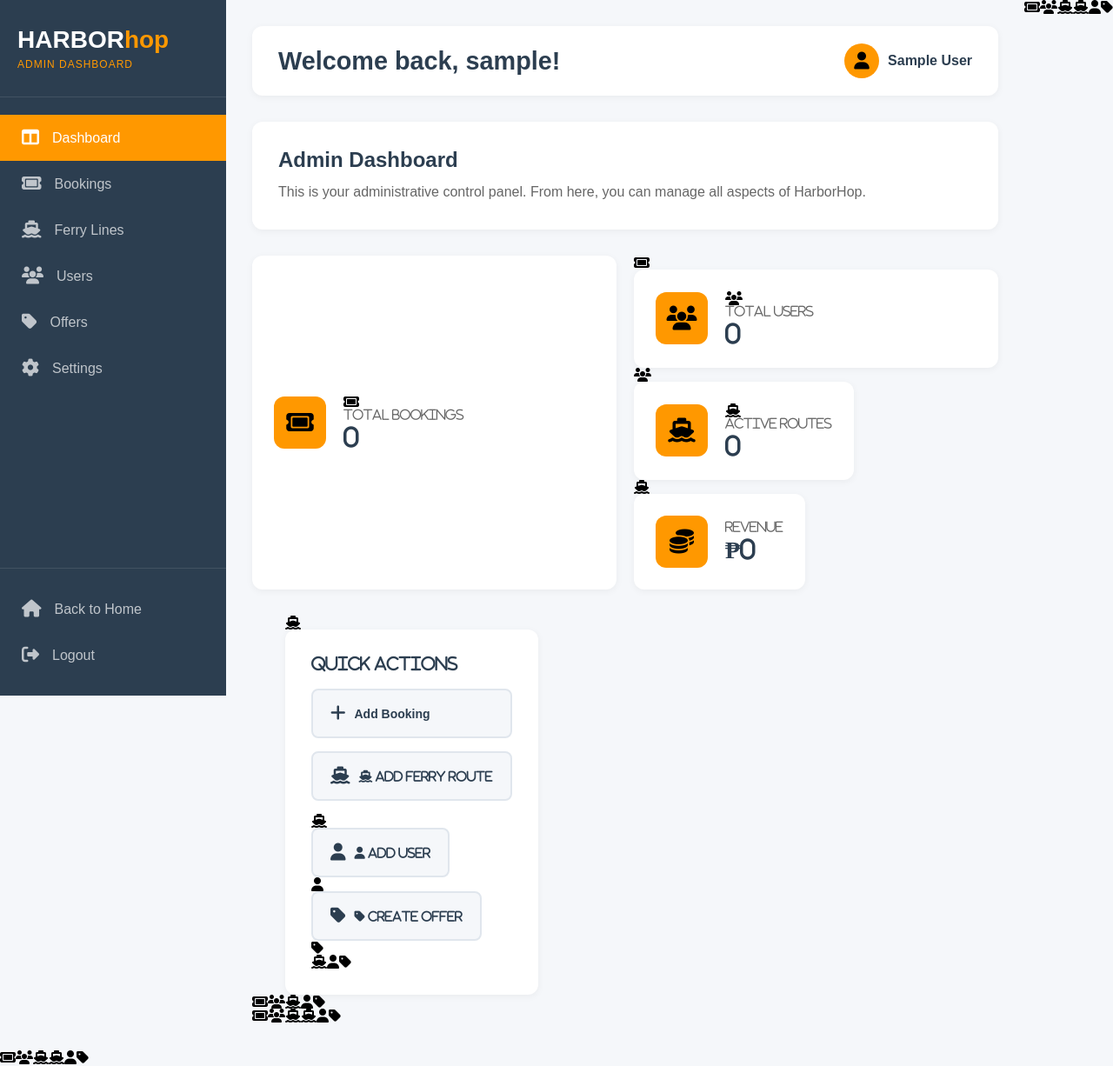
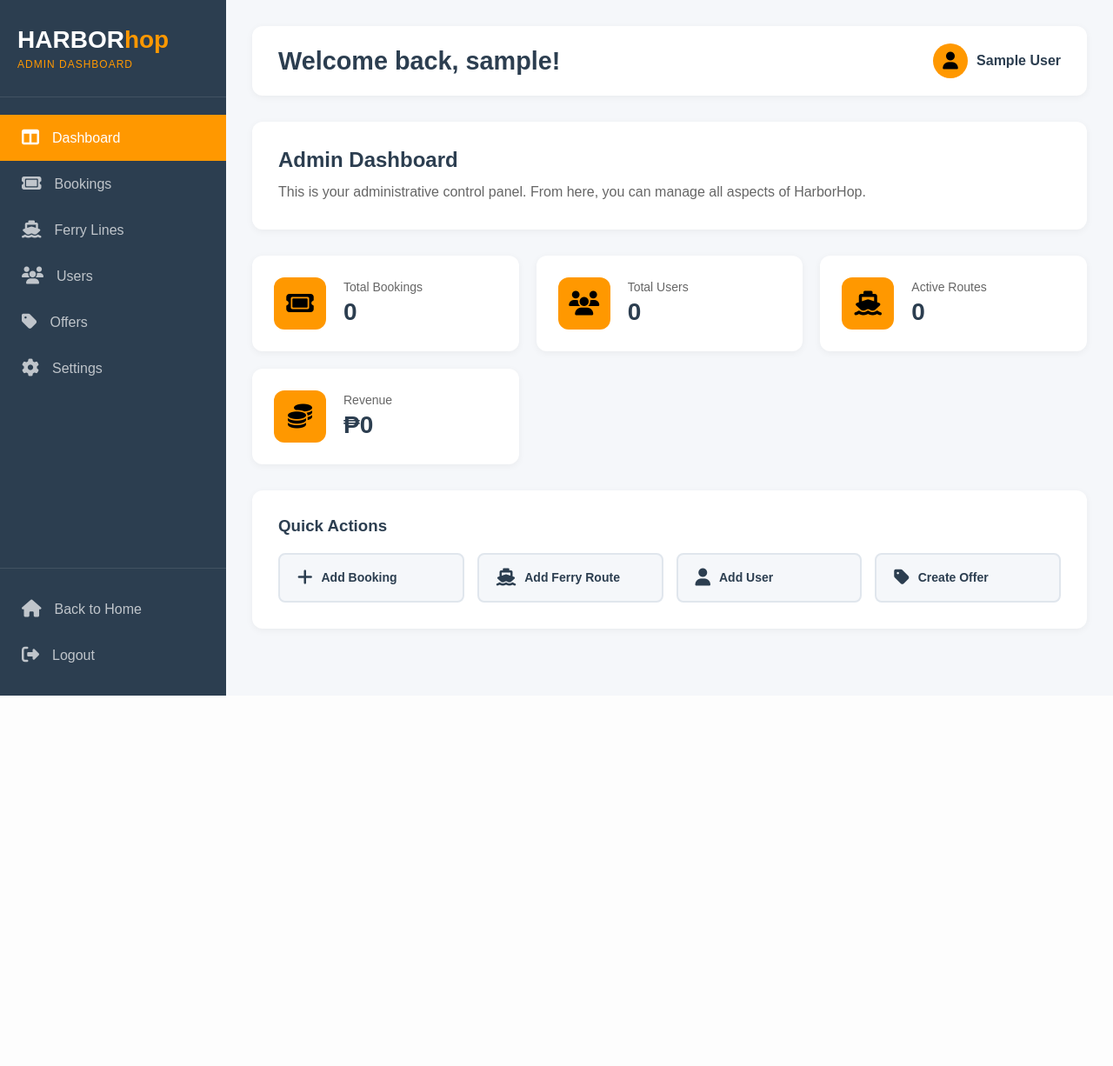
Before and after one commit to daas-me/HarborHop, a Django app: template harbor_mgmt/templates/admin_dashboard.html in a window 1280 px wide. Shown: the whole page at 87% size. After the commit the page ends 800 px from the top, so only its background shows below. Run offline with Django 5.2, Linux system fonts and the light colour scheme; the template is opened without the code that fills it, so the values that code supplies are empty; the visitor is signed in with stand-in values (Sample User, id 1); some libraries are stand-ins or nearby versions; some web fonts are replaced.

Commit message:
feature(harborhop):modified some layout

```diff
--- a/harbor_mgmt/templates/admin_dashboard.html
+++ b/harbor_mgmt/templates/admin_dashboard.html
@@ -6,7 +6,7 @@
     <meta name="viewport" content="width=device-width, initial-scale=1.0">
     <title>HarborHop - Admin Dashboard</title>
     <link href="https://fonts.googleapis.com/css2?family=Alan+Sans:wght@300..900&display=swap" rel="stylesheet">
-    <link rel="stylesheet" href="{% static 'css/admin.css' %}?v=1">
+    <link rel="stylesheet" href="{% static 'css/admin.css' %}?v=2">
     <script src="https://kit.fontawesome.com/1256e3cde2.js" crossorigin="anonymous"></script>
 </head>
 <body>
@@ -78,7 +78,7 @@
                 <!-- Stats Grid -->
                 <div class="stats-grid">
                     <div class="stat-card">
-                        <div class="stat-icon"><i class="fa-solid fa-ticket"></div>
+                        <div class="stat-icon"><i class="fa-solid fa-ticket"></i></div>
                         <div class="stat-info">
                             <h3>Total Bookings</h3>
                             <p class="stat-number">0</p>
@@ -86,7 +86,7 @@
                     </div>
 
                     <div class="stat-card">
-                        <div class="stat-icon"><i class="fa-solid fa-users"></div>
+                        <div class="stat-icon"><i class="fa-solid fa-users"></i></div>
                         <div class="stat-info">
                             <h3>Total Users</h3>
                             <p class="stat-number">0</p>
@@ -94,7 +94,7 @@
                     </div>
 
                     <div class="stat-card">
-                        <div class="stat-icon"><i class="fa-solid fa-ship"></div>
+                        <div class="stat-icon"><i class="fa-solid fa-ship"></i></div>
                         <div class="stat-info">
                             <h3>Active Routes</h3>
                             <p class="stat-number">0</p>
@@ -119,15 +119,15 @@
                             <span>Add Booking</span>
                         </button>
                         <button class="action-btn">
-                            <span class="icon"><i class="fa-solid fa-ship"></span>
+                            <span class="icon"><i class="fa-solid fa-ship"></i></span>
                             <span>Add Ferry Route</span>
                         </button>
                         <button class="action-btn">
-                            <span class="icon"><i class="fa-solid fa-user"></span>
+                            <span class="icon"><i class="fa-solid fa-user"></i></span>
                             <span>Add User</span>
                         </button>
                         <button class="action-btn">
-                            <span class="icon"><i class="fa-solid fa-tag"></span>
+                            <span class="icon"><i class="fa-solid fa-tag"></i></span>
                             <span>Create Offer</span>
                         </button>
                     </div>
```
Lines whose indentation alone changed are shown as unchanged.
